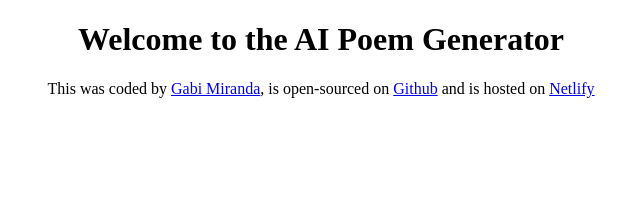
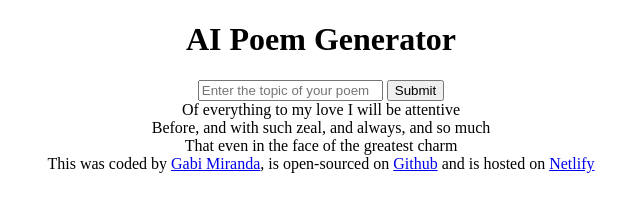
Before and after one commit to gabriellamirandan/poem-generator, a plain HTML site: page index.html in a window 1280 px wide. Shown: the whole page, without its empty margins (319-959 px from the left). Drawn offline with Linux system fonts and the light colour scheme.

Commit message:
Added basic html structure

```diff
--- a/index.html
+++ b/index.html
@@ -9,7 +9,23 @@
 </head>
 
 <body>
-    <h1>Welcome to the AI Poem Generator</h1>
+    <header>
+        <h1>AI Poem Generator</h1>
+    </header>
+
+    <main>
+        <form action="">
+            <input type="text" placeholder="Enter the topic of your poem" autocomplete="off"/>
+            <input type="Submit"/>
+        </form>
+
+        <div>
+            Of everything to my love I will be attentive <br>
+            Before, and with such zeal, and always, and so much <br>
+            That even in the face of the greatest charm
+        </div>
+    </main>
+
     <footer>This was coded by <a href="https://github.com/gabriellamirandan">Gabi Miranda</a>, is open-sourced on <a
             href="https://github.com/gabriellamirandan/poem-generator">Github</a> and is hosted on <a
             href="https://gabi-poem-generator.netlify.app/">Netlify</a></footer>
```
